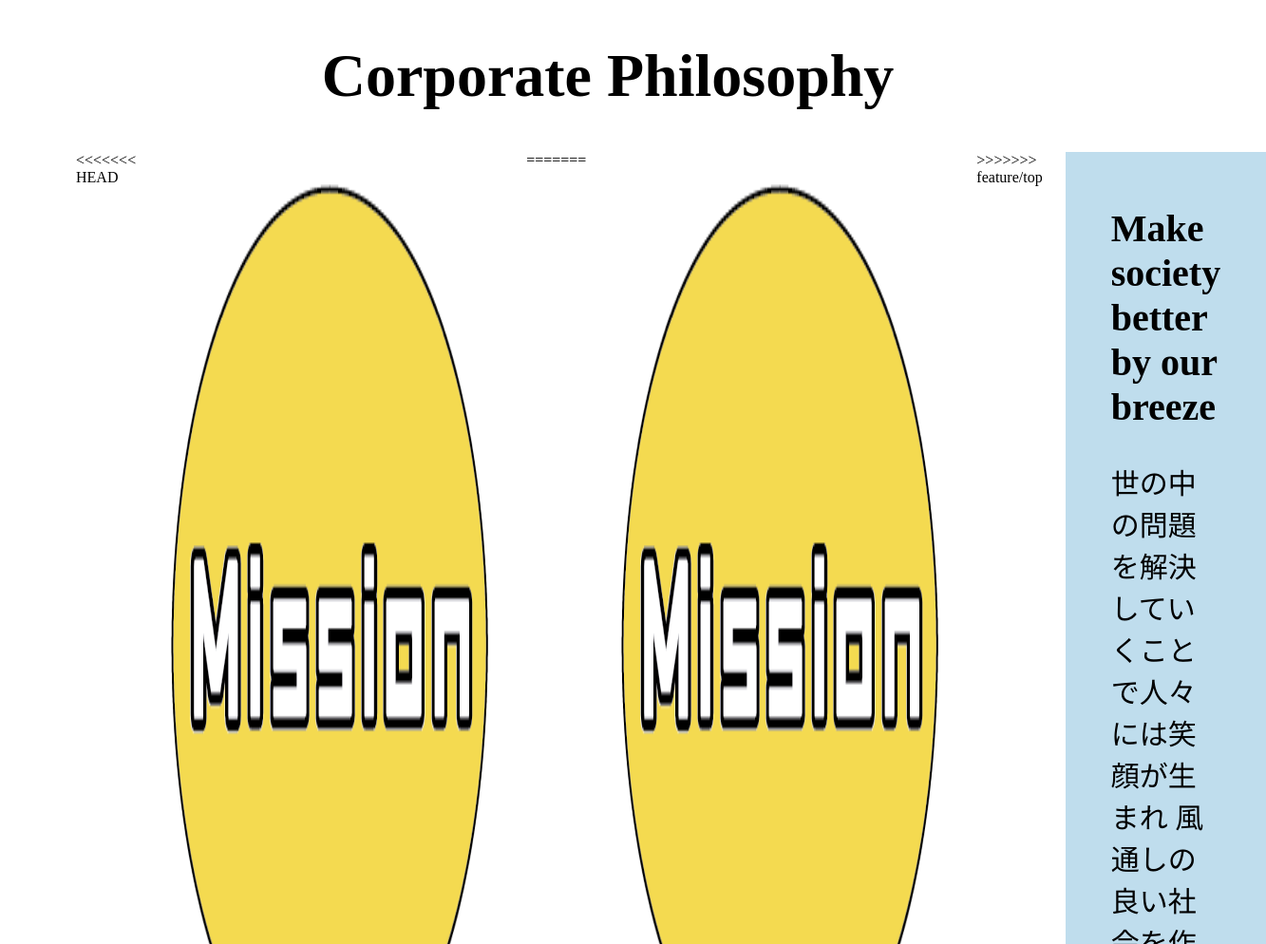
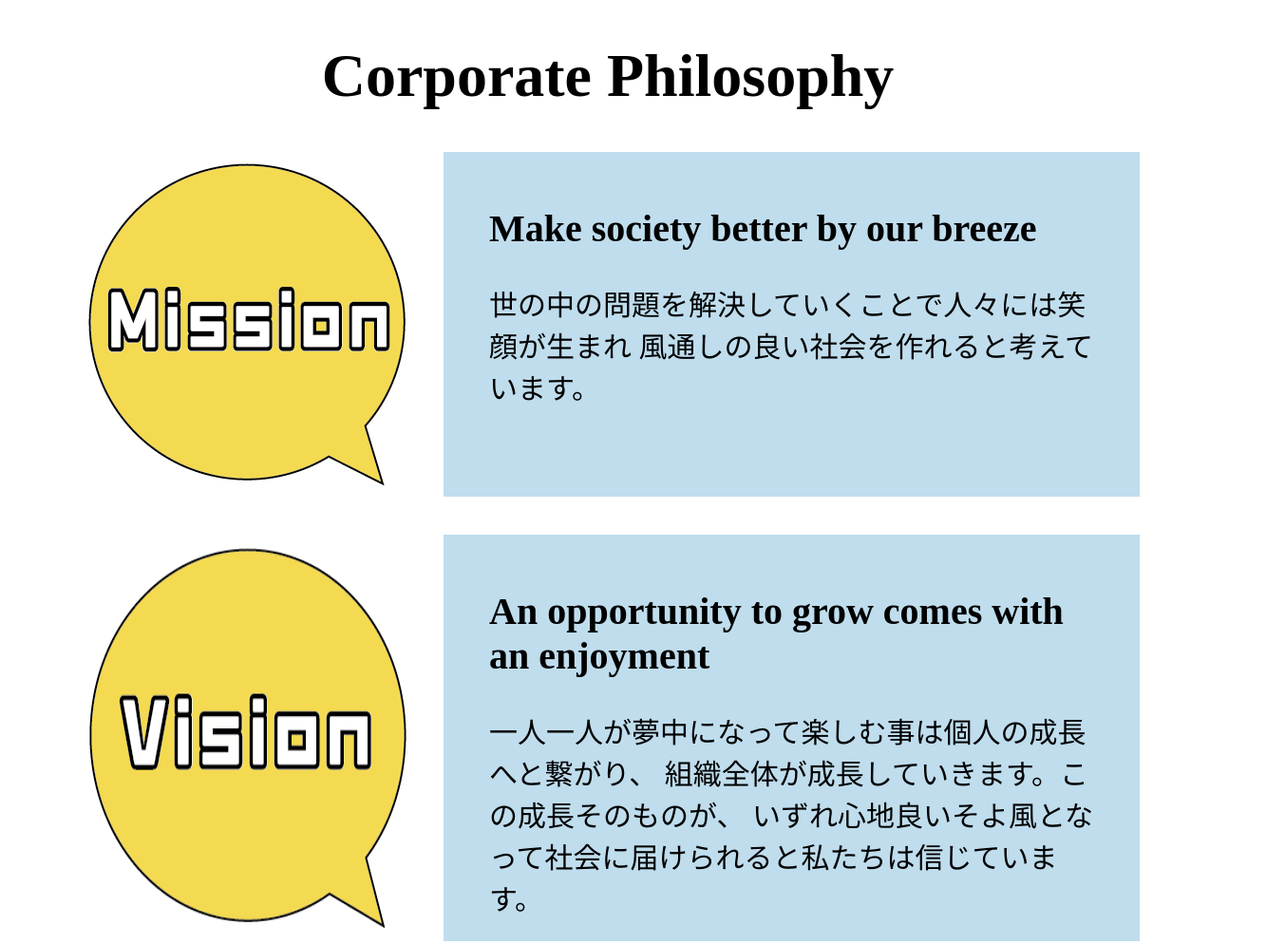
Before and after one commit to koha3838/test-kensyu, a plain HTML site: page index.html in a window 1280 px wide. Shown: the part 741-1735 px from the top of the page at 95% size, 1333 px wide, since content can reach past the window. Drawn offline with Linux system fonts and the light colour scheme; a web font is replaced by a local one.

Commit message:
修正：icon_t_mi2に変更

```diff
--- a/index.html
+++ b/index.html
@@ -39,11 +39,7 @@
     </div>
     <h1>Corporate Philosophy</h1>
     <div class="section_1">
-<<<<<<< HEAD
         <img src="img/icon_t_mi2.png" alt="mission" class="section1-img">
-=======
-        <img src="img/icon_t_mi1.png" alt="mission" class="section1-img">
->>>>>>> feature/top
         <div class="section1-text">
             <h2>Make society better by our breeze</h2>
             <p>世の中の問題を解決していくことで人々には笑顔が生まれ
```
